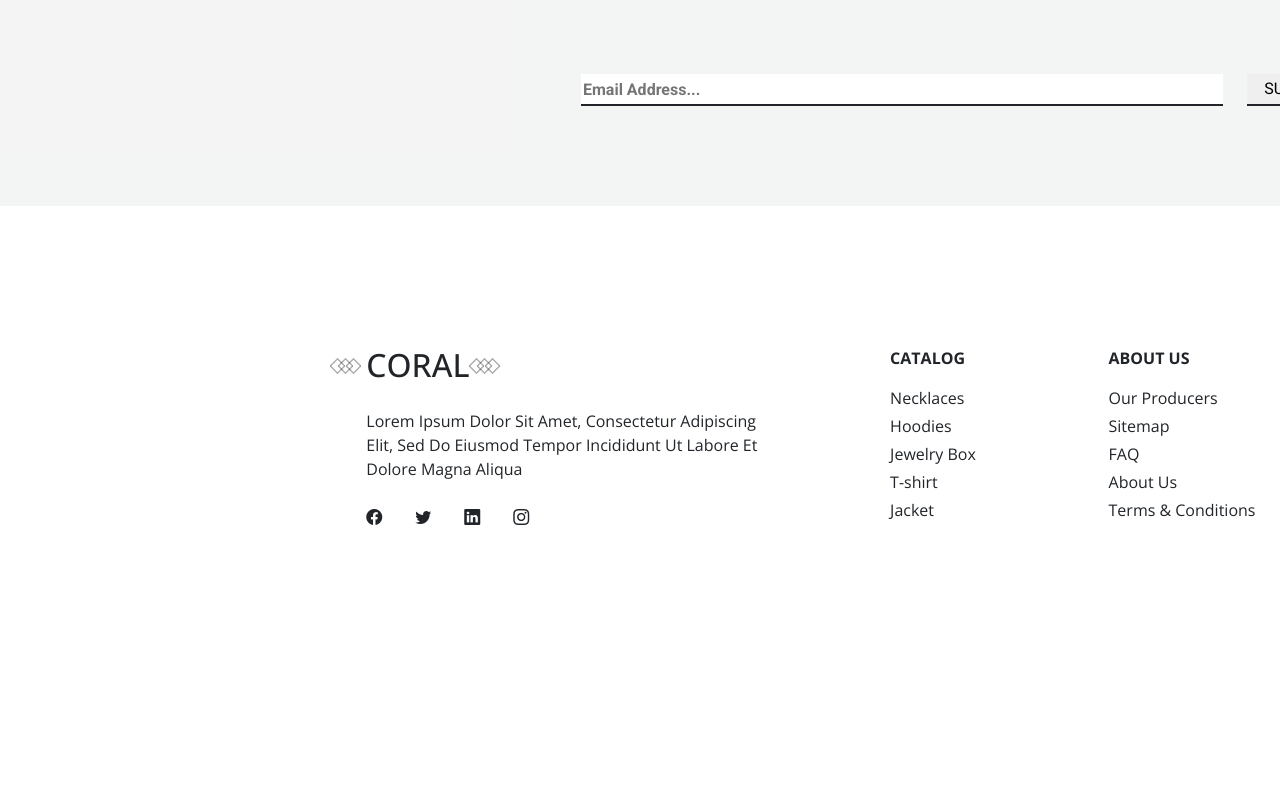
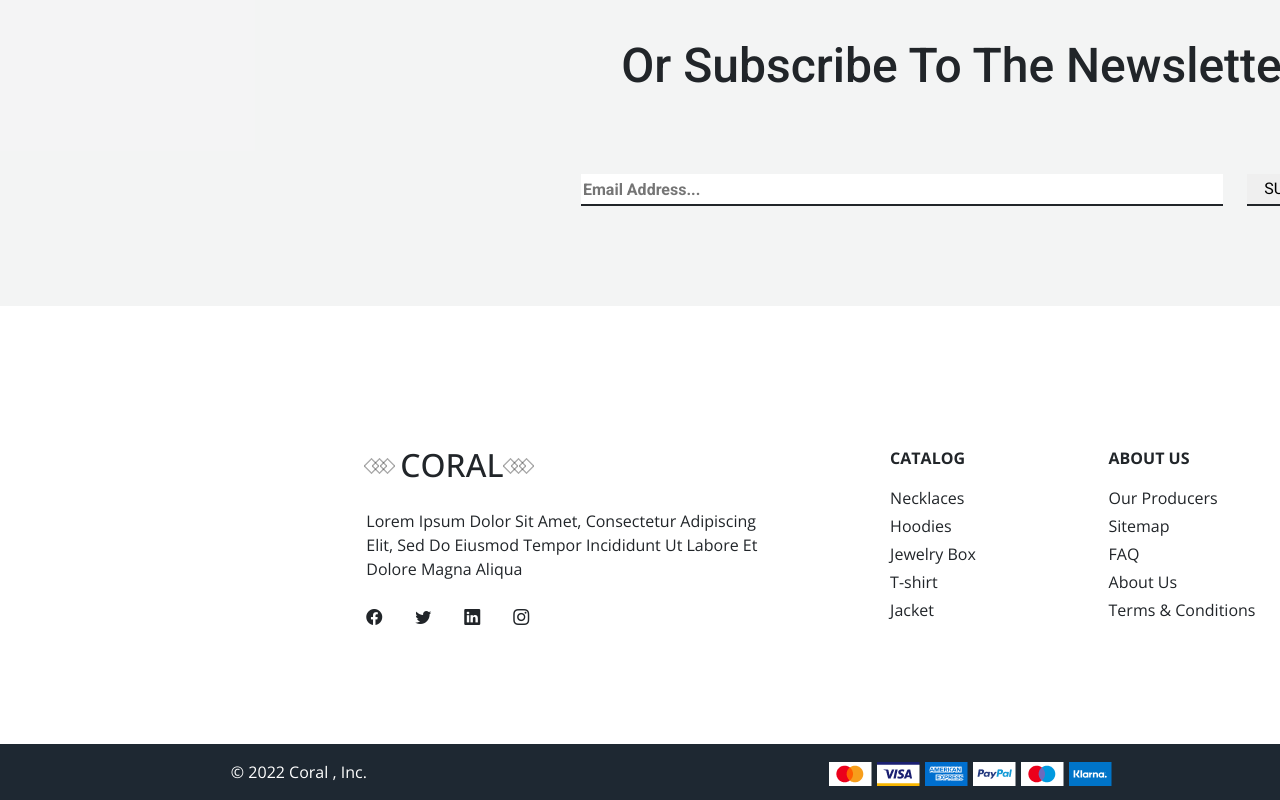
Before and after one commit to Murtuzzov/Coral-boutique, a website built with Vite: page src/index.html in a window 1280 px wide. Shown: the part 3152-3952 px from the top of the page. Before the commit the page ends 3706 px from the top, so only its background shows below. Built offline with nearby package versions, Linux system fonts and the light colour scheme; data requests are answered from the project's data file.

Commit message:
Доделал вёрстку на PC

```diff
--- a/src/index.html
+++ b/src/index.html
@@ -287,6 +287,19 @@
           </li>
         </ul>
       </div>
+
+      <div class="bottom-footer">
+        <p class="bottom-footer__paragraph text-white">© 2022 Coral , Inc.</p>
+
+        <div class="icons-box">
+          <img class="icons-box__img" src="./images/footer-icons.png" alt="" />
+        </div>
+
+        <p class="bottom-scroll text-white">
+          Scroll To Top
+          <i class="bottom-scroll__icon text-white bi bi-arrow-up"></i>
+        </p>
+      </div>
     </footer>
     <script type="module" src="./js/main.js"></script>
   </body>
--- a/src/scss/components/_footer.scss
+++ b/src/scss/components/_footer.scss
@@ -9,10 +9,12 @@ footer {
   justify-content: space-around;
   margin: 0 auto;
   width: 1320px;
+  margin-bottom: 90px;
 }
 
 .footer-box__title {
   position: relative;
+  padding-left: 34px;
 }
 
 .footer-box__title::before {
@@ -21,7 +23,7 @@ footer {
   width: 31px;
   height: 15px;
   top: 12px;
-  left: -36px;
+  left: -2px;
   top: 50%;
   transform: translateY(-50%);
   background-image: url("../images/before-after.png");
@@ -48,3 +50,11 @@ footer {
   width: 25px;
   height: 25px;
 }
+
+.bottom-footer {
+  width: 1920px;
+  display: flex;
+  justify-content: space-around;
+  padding-top: 16px;
+  background-color: rgb(30, 40, 50);
+}
--- a/src/scss/components/_product-promotions.scss
+++ b/src/scss/components/_product-promotions.scss
@@ -4,6 +4,7 @@
   width: 1920px;
   font-family: "Roboto";
   margin-bottom: 140px;
+  padding-top: 100px;
 }
 
 .follow-gallery {
```
Also changed, not shown: src/images/footer-icons.png (added).
